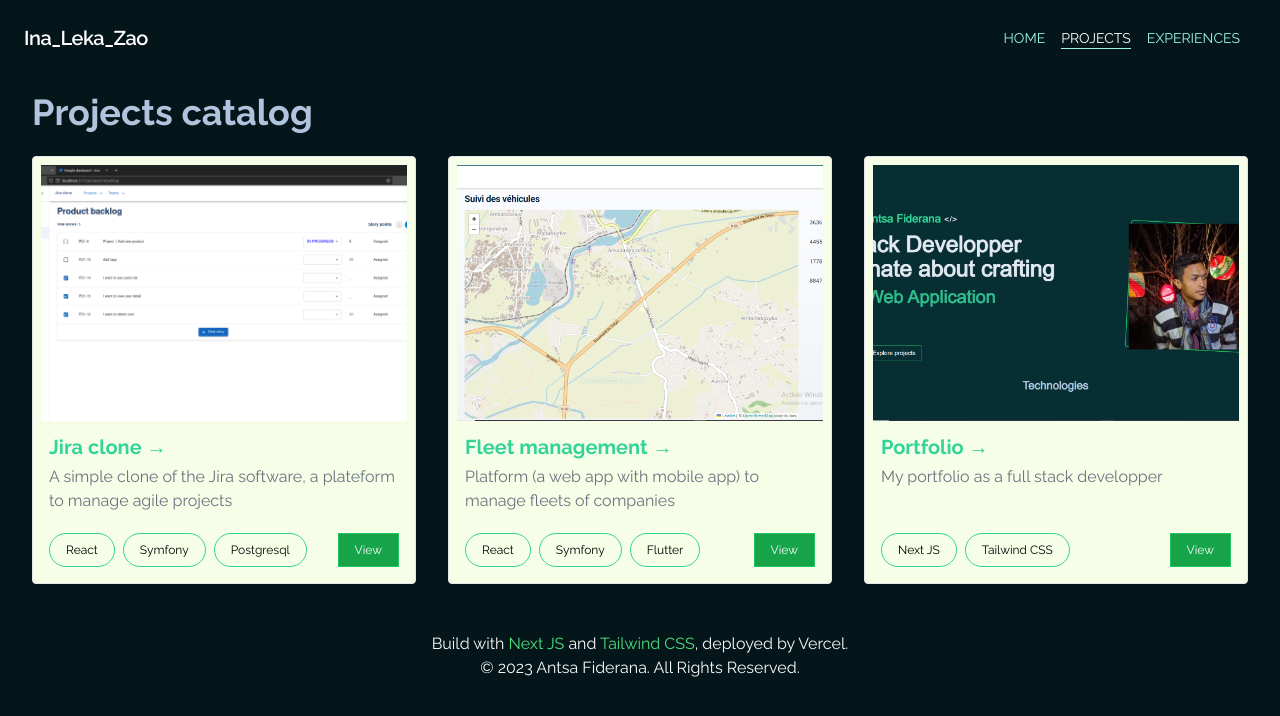
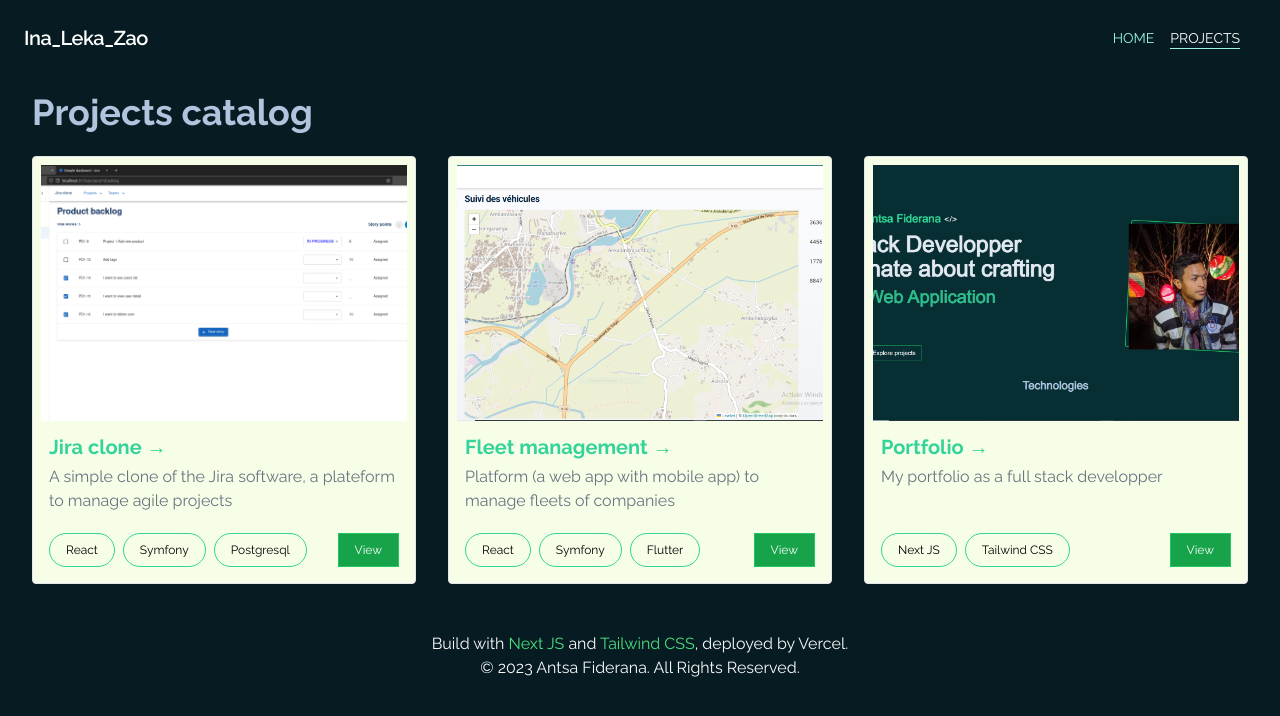
Before and after one commit to AntsaC/portfolio, a Next.js app: page /project in a window 1280 px wide. Shown: the top 716 px of the page. Built offline with nearby package versions, Linux system fonts and the light colour scheme.

Commit message:
Update : Change background and add effect in project card

```diff
--- a/src/app/_ui/Header.jsx
+++ b/src/app/_ui/Header.jsx
@@ -17,15 +17,9 @@ const links = [
     text: "Projects",
     href: "/project",
   },
-  {
-    text: "Experiences",
-    href: "/experience",
-  },
 ];
 
 export default function Header() {
-  const isSmallDevice = useMediaQuery({ query: "(max-width: 768px)" });
-
   return (
     <div className=" flex items-center justify-between flex-wrap p-6">
       <div className="flex items-center  text-white mr-6">
@@ -34,18 +28,20 @@ export default function Header() {
         </Link>
       </div>
       <MobileMenu />
-      {isSmallDevice == false && <NavLinkContainer />}
+      <div className="hidden lg:block">
+        <NavLinkContainer />
+      </div>
     </div>
   );
 }
 
 export function NavLinkContainer() {
   return (
-    <nav className="text-xl lg:text-sm flex flex-col lg:flex-row  items-center mt-28 lg:mt-0 text-center uppercase ">
+    <div className="text-xl lg:text-sm flex flex-col lg:flex-row  items-center mt-28 lg:mt-0 text-center uppercase ">
       {links.map((link) => (
         <NavLink key={link.text} {...link} />
       ))}
-    </nav>
+    </div>
   );
 }
 
--- a/src/app/_ui/MobileMenu.jsx
+++ b/src/app/_ui/MobileMenu.jsx
@@ -4,7 +4,7 @@ import { NavLinkContainer } from "./Header";
 import { usePathname } from "next/navigation";
 
 export default function MobileMenu() {
-  const [isOpen, setOpen] = useState(true);
+  const [isOpen, setOpen] = useState(false);
   const path = usePathname();
 
   useEffect(() => {
@@ -35,7 +35,7 @@ export default function MobileMenu() {
         animate={isOpen ? "open" : "closed"}
         variants={variants}
         transition={{ duration: 0.3 }}
-        className="w-[80%] h-full fixed top-0 right-0 bg-teal-950 z-10"
+        className="w-[80%] h-full fixed top-0 right-[-100%] bg-teal-950 z-10"
       >
         <NavLinkContainer />
       </motion.div>
--- a/src/app/globals.css
+++ b/src/app/globals.css
@@ -3,5 +3,5 @@
 @tailwind utilities;
 
 body {
-  background-color: #05161a;
+  background-color: #061c22;
 }
--- a/src/app/project/_ui/Card.jsx
+++ b/src/app/project/_ui/Card.jsx
@@ -1,9 +1,18 @@
+"use client";
+
 import Image from "next/image";
 import Link from "next/link";
+import { motion } from "framer-motion";
 
 export default function ProjectCard({ project }) {
   return (
-    <div className="bg-lime-50 border rounded p-2 flex flex-col ">
+    <motion.div
+      initial={{ opacity: 0, y: 10 }}
+      whileInView={{ opacity: 1, y: 0 }}
+      whileHover={{ scale: 1.01 }}
+      transition={{ duration: 0.5 }}
+      className="bg-lime-50 border rounded p-2 flex flex-col "
+    >
       <div className="h-44 lg:h-64 relative">
         <Image
           alt="Project thumbnail"
@@ -38,6 +47,6 @@ export default function ProjectCard({ project }) {
           View
         </Link>
       </div>
-    </div>
+    </motion.div>
   );
 }
```
